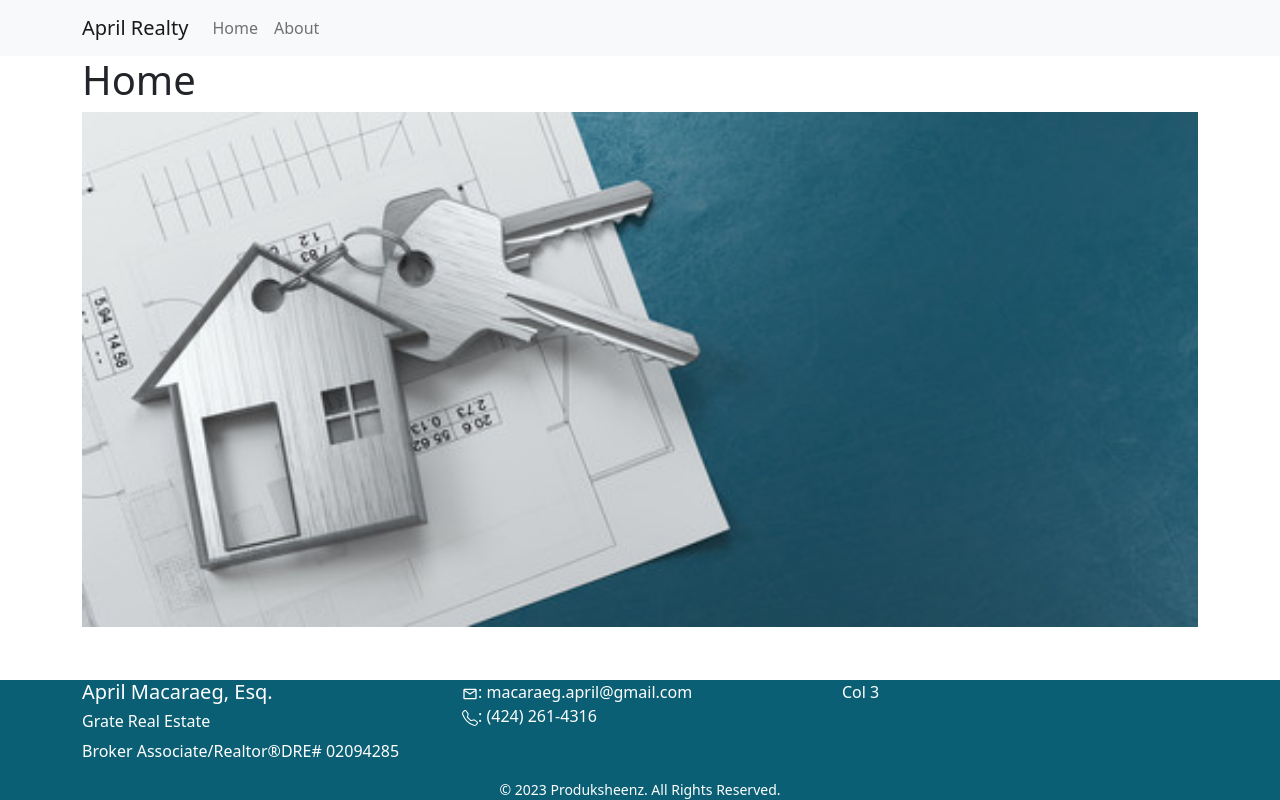
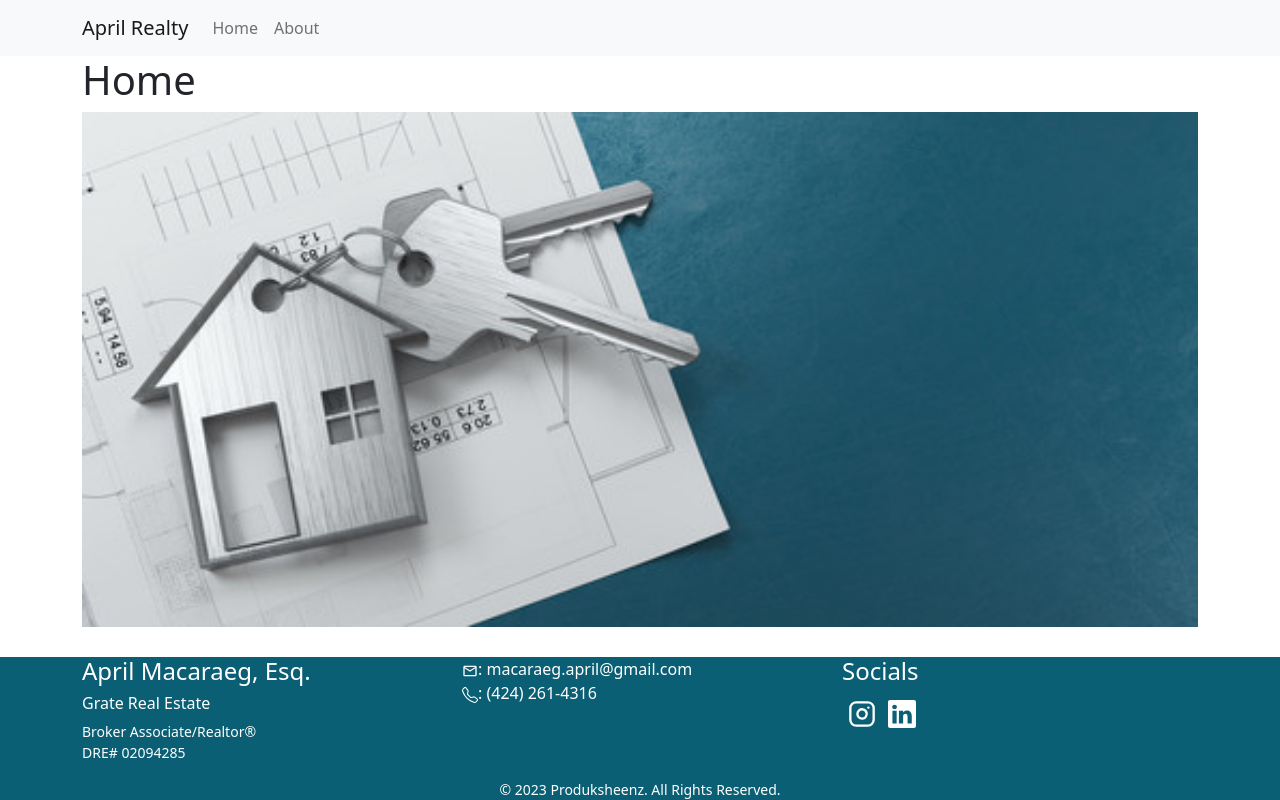
Before and after one commit to essbee808/april-realty, a React (Create React App) app: page / in a window 1280 px wide. Built offline with nearby package versions, Linux system fonts and the light colour scheme.

Commit message:
Customize hover on link

```diff
--- a/src/components/footer/Footer.jsx
+++ b/src/components/footer/Footer.jsx
@@ -15,18 +15,22 @@ const Footer = () => {
       <Container>
         <Row>
           <Col >
-            <h5>April Macaraeg, Esq.</h5>
+            <h4>April Macaraeg, Esq.</h4>
             <h6>Grate Real Estate</h6>
-            <h7>Broker Associate/Realtor®</h7>
-            <h7>DRE# 02094285</h7>
+            <small>Broker Associate/Realtor®</small><br/>
+            <small>DRE# 02094285</small>
           </Col>
+
           <Col>
             <a href="mailto:macaraeg.april@gmail.com"><MdOutlineMail />: macaraeg.april@gmail.com</a><br/>
             <a href="tel:4242614316"><BsTelephone/>: (424) 261-4316</a>
           </Col>
-          <Col>Col 3</Col>
+          <Col>
+            <h4>Socials</h4>
+            <a href="https://www.instagram.com/aprilrealty" target="_blank"><FiInstagram size={40} className="social_icon"/></a>
+            <a href="https://www.linkedin.com/in/april-macaraeg-7a555265/" target="_blank"><BsLinkedin size={40} className="social_icon"/></a>
+          </Col>
         </Row>
-
       {/* <div className="footer_socials">
         <a href="https://www.instagram.com/aprilrealty" target="_blank"><FiInstagram/></a><br/>
         <a href="https://www.linkedin.com/in/april-macaraeg-7a555265/" target="_blank"><BsLinkedin/></a>
--- a/src/components/footer/footer.css
+++ b/src/components/footer/footer.css
@@ -10,8 +10,18 @@ footer {
     color: white;
 }
 
-a, a:hover {
+a {
     color: white;
+}
+
+a:hover {
+    color: rgb(237, 229, 229);
+    opacity: 0.6;
+    transition: 0.6s;
+}
+
+.social_icon {
+    padding: 6px;
 }
 
 .footer_copyright {
```
